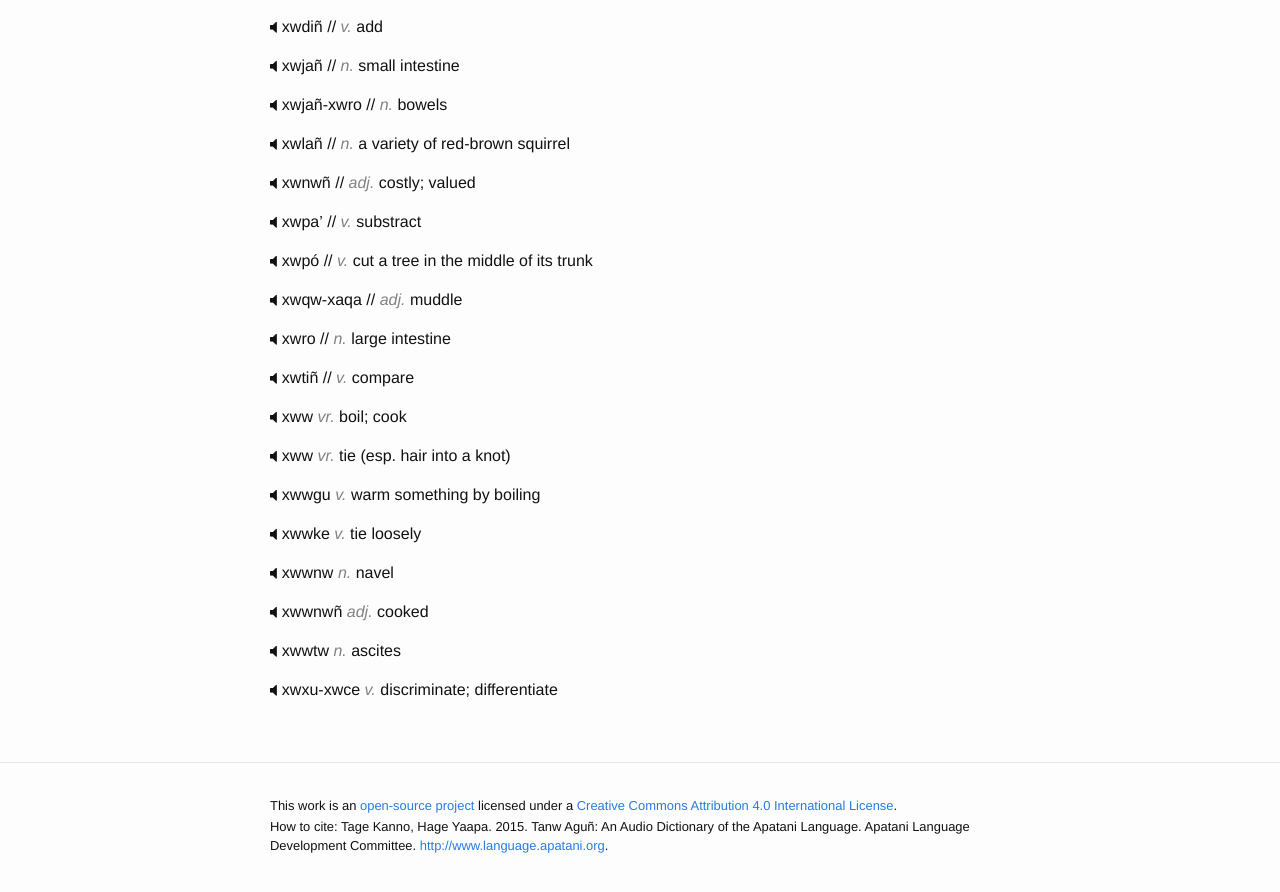
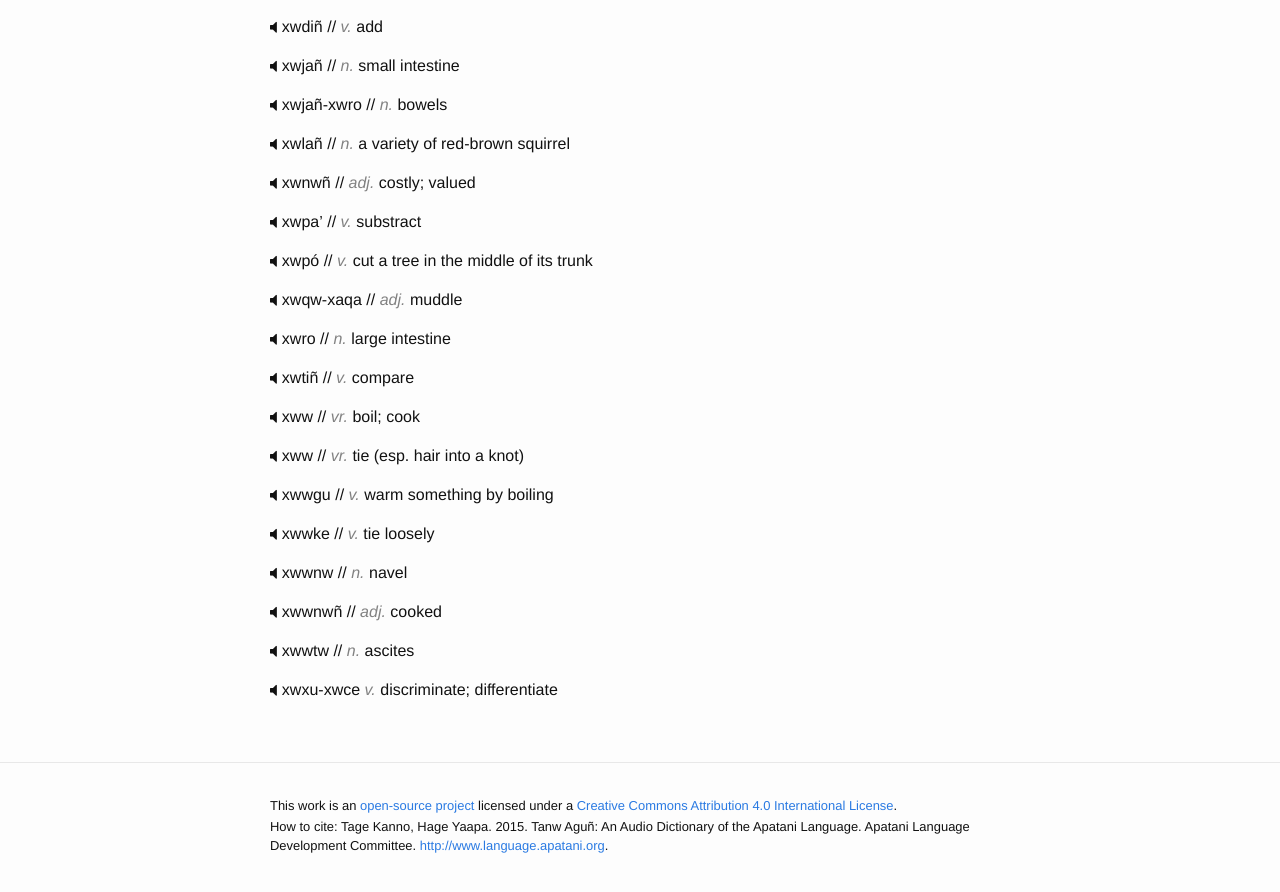
Before and after one commit to hacksparrow/language.apatani.org, a Jekyll site: the page built from dictionary/x.md, in a window 1280 px wide and 900 px high, scrolled down 3318 px. Shown: the top 892 px of the window. Built offline with Jekyll 4.4.1, drawn with Linux system fonts in a browser that asks for light colours; nearby versions of some CDN libraries; comment, search, counter and statistics services are not loaded.

Commit message:
Update x.md

```diff
--- a/dictionary/x.md
+++ b/dictionary/x.md
@@ -267,25 +267,25 @@ __xwro__	// _n._	large intestine
 __xwtiñ__	// _v._	compare
 
 
-__xww__	_vr._	boil; cook
+__xww__	// _vr._	boil; cook
 
 
-__xww__	_vr._	tie (esp. hair into a knot)
+__xww__	// _vr._	tie (esp. hair into a knot)
 
 
-__xwwgu__	_v._	warm something by boiling
+__xwwgu__	// _v._	warm something by boiling
 
 
-__xwwke__	_v._	tie loosely
+__xwwke__	// _v._	tie loosely
 
 
-__xwwnw__	_n._	navel
+__xwwnw__	// _n._	navel
 
 
-__xwwnwñ__	_adj._	cooked
+__xwwnwñ__	// _adj._	cooked
 
 
-__xwwtw__	_n._	ascites
+__xwwtw__	// _n._	ascites
 
 
 __xwxu-xwce__	_v._	discriminate; differentiate
```
